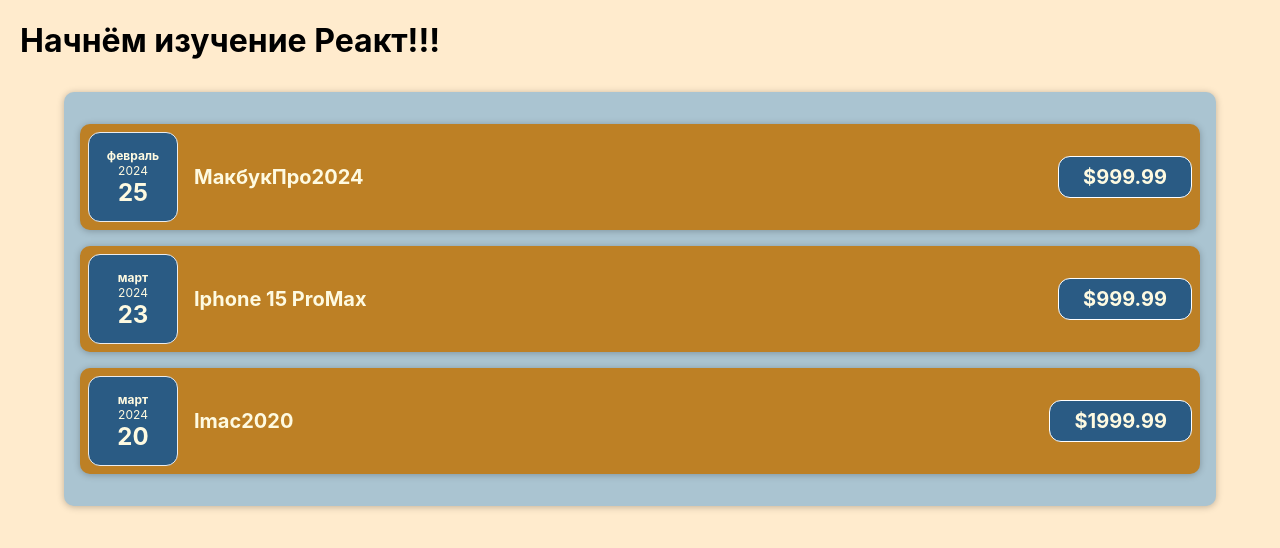
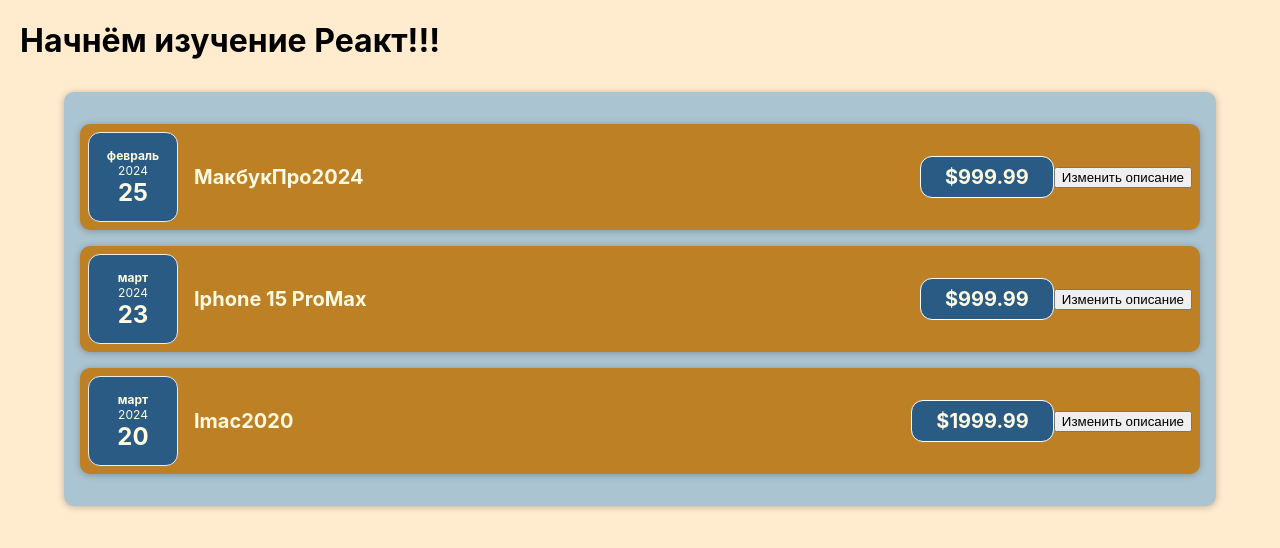
Before and after one commit to Sabituly/purchase_accounting_program, a React (Create React App) app in the folder purchase_accounting_program/: page / in a window 1280 px wide. Shown: the top 548 px of the page. Built offline with nearby package versions, Linux system fonts and the light colour scheme.

Commit message:
Added useState hook

```diff
--- a/purchase_accounting_program/src/companents/Costs/CostItem.js
+++ b/purchase_accounting_program/src/companents/Costs/CostItem.js
@@ -1,15 +1,25 @@
 import "./CostItem.css";
 import CostDate from "./CostDate";
 import Card from "../UI/Card";
+import React, { useState} from "react";
 
 function CostItem(props) {
+
+    const [description, setDescription] = useState(props.description);
+    console.log('Text in component definition');
+    const changeDescriptionHandler = () => {
+        setDescription('New Text');
+        console.log(description);
+    };
+
   return (
     <Card className="cost-item">
       <CostDate date={props.date}/>
       <div className="cost-item__description">
-        <h2>{props.description}</h2>
+        <h2>{description}</h2>
         <div className="cost-item__price">${props.amount}</div>
       </div>
+        <button onClick={changeDescriptionHandler}>Изменить описание</button>
     </Card>
   );
 }
```
